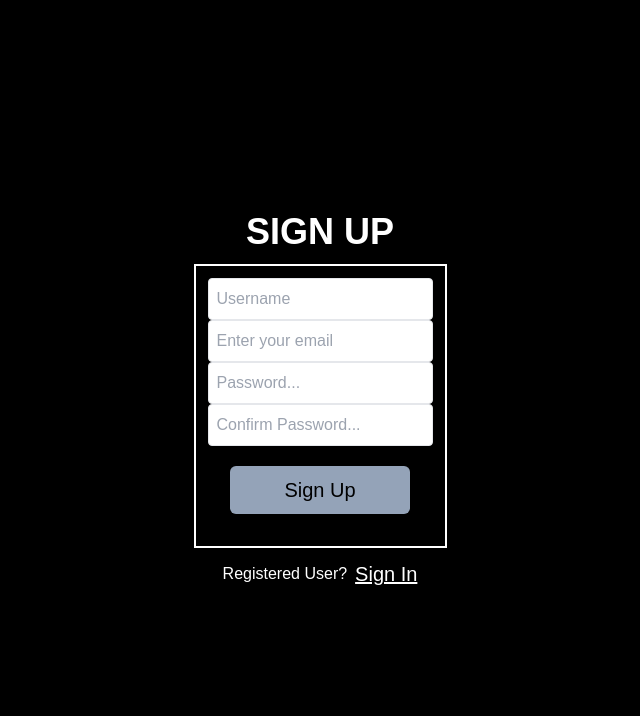
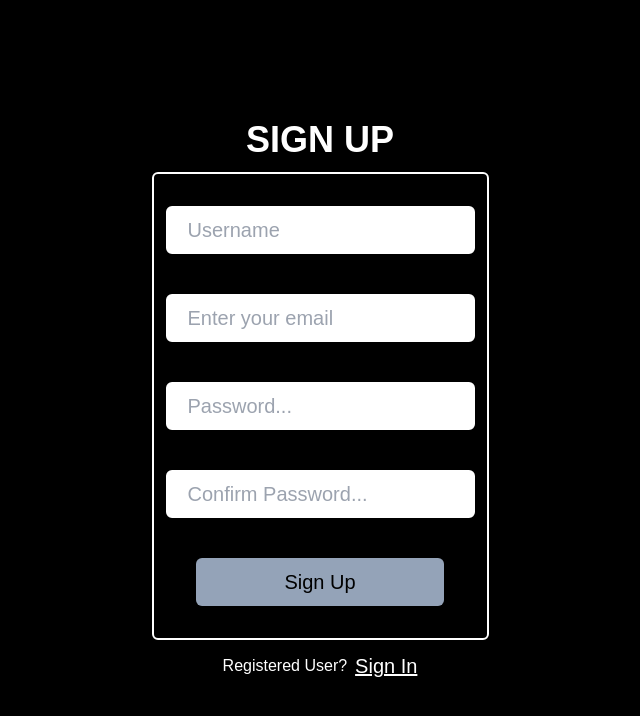
Before and after one commit to SanyamMadaan/TaskManagement, a Next.js app: page /Signup in a window 1280 px wide. Shown: the top 716 px of the page, without its empty margins (320-960 px from the left). Built offline with nearby package versions, Linux system fonts and the light colour scheme.

Commit message:
minor stiling issues solved

```diff
--- a/app/(components)/Signup/page.tsx
+++ b/app/(components)/Signup/page.tsx
@@ -57,31 +57,31 @@ const Page = () => {
 
       <form
         onSubmit={SignUp}
-        className="md:border-2 border-white md:p-3 flex items-center flex-col justify-center"
+        className="p-6 rounded-md md:border-2 border-white md:p-3 flex items-center flex-col justify-center"
       >
         <Input
-          className="border-2 border-white text-slate-400 p-5 text-xl lg:text-slate-100 w-full md:w-4/5 h-14 md:h-12  my-5"
+          className="rounded-md border-2 border-white p-5 text-xl  w-full  h-14 md:h-12  my-5"
           type="text"
           placeholder="Username"
           onChange={(e) => setName(e.target.value)}
           required
         />
         <Input
-          className="border-2 border-white text-slate-400 p-5 text-xl lg:text-slate-100 w-full md:w-4/5 h-14 md:h-12  my-5"
+          className="rounded-md border-2 border-white  p-5 text-xl  w-full  h-14 md:h-12  my-5"
           type="email"
           placeholder="Enter your email"
           onChange={(e) => setEmail(e.target.value)}
           required
         />
         <Input
-          className="border-2 border-white text-slate-400 p-5 text-xl lg:text-slate-100 w-full md:w-4/5 h-14 md:h-12  my-5"
+          className="rounded-md border-2 border-white  p-5 text-xl  w-full  h-14 md:h-12  my-5"
           type="password"
           placeholder="Password..."
           onChange={(e) => setPassword(e.target.value)}
           required
         />
         <Input
-          className="border-2 border-white text-slate-400 p-5 text-xl lg:text-slate-100 w-full md:w-4/5 h-14 md:h-12  my-5"
+          className="rounded-md border-2 border-white  p-5 text-xl  w-full  h-14 md:h-12  my-5"
           type="password"
           placeholder="Confirm Password..."
           onChange={(e) => setConfirmPassword(e.target.value)}
--- a/app/page.tsx
+++ b/app/page.tsx
@@ -3,7 +3,7 @@ import React, { useState } from "react";
 import { Input } from "@/components/ui/input";
 import { Button } from "@/components/ui/button";
 import Link from "next/link";
-import axios from "axios";
+import axios ,{AxiosError} from "axios";
 import { useRouter } from "next/navigation";
 
 const Page = () => {
@@ -33,32 +33,39 @@ const Page = () => {
         router.push("/Dashboard/TaskLists");
         setBtn("Sign In");
       }
-    } catch (error) {
+    } catch (error:unknown) {
       setBtn("Sign In");
+      if(error instanceof AxiosError && error.response){
+        const errorfrombackend=error.response.data.error || "An unexpected error";
+        alert(errorfrombackend);
+      }
+      else{
+        alert("Invalid Email or Password");
+      }
       console.error(error);
-      alert("Invalid Email Id or Password");
+
     }
   }
 
   return (
     <main className="bg-black h-screen flex flex-col items-center justify-center">
       <div>
-        <h1 className="mb-4 text-white text-3xl font-bold">SIGN IN</h1>
+        <h1 className="mb-4 text-white text-4xl font-bold">SIGN IN</h1>
       </div>
 
       <form
         onSubmit={SignIn}
-        className="md:border-2 border-white md:p-5 flex items-center flex-col justify-center"
+        className="md:border-2 border-white md:p-5 flex items-center flex-col justify-center p-5 rounded-md"
       >
         <Input
-          className="border-2 border-white text-slate-400 p-4 text-xl lg:text-slate-100 w-full md:w-4/5 h-14  my-5"
+          className="border-2 p-4 rounded-md border-white  text-xl  w-full h-14 my-5 "
           type="email"
           placeholder="Enter your email"
           onChange={(e) => setEmail(e.target.value)}
           required
         />
         <Input
-          className="border-2 border-white text-slate-400 p-4 text-xl lg:text-slate-100 w-full md:w-4/5 h-14  my-5"
+          className="border-2 border-white rounded-md  p-4 text-xl  w-full h-14 my-5 "
           type="password"
           placeholder="Password..."
           onChange={(e) => setPassword(e.target.value)}
--- a/components/ui/input.tsx
+++ b/components/ui/input.tsx
@@ -4,5 +4,5 @@ import React from "react";
 interface InputProps extends React.InputHTMLAttributes<HTMLInputElement> {}
 
 export const Input: React.FC<InputProps> = (props) => {
-  return <input {...props} className="border p-2 rounded" />; // Adjust classes as needed
+  return <input {...props} />; // Adjust classes as needed
 };
```
Also changed, not shown: public/a.txt (deleted).
